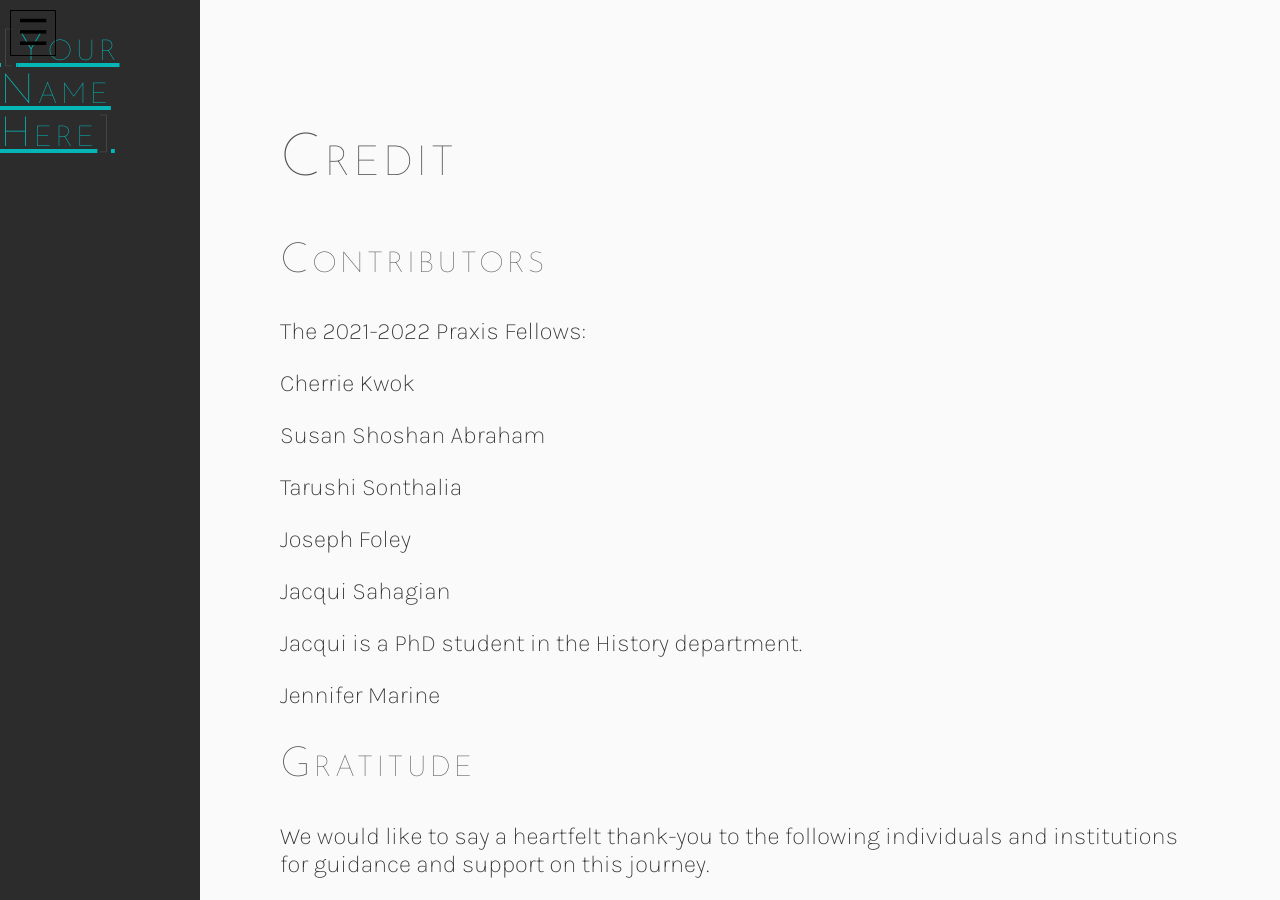
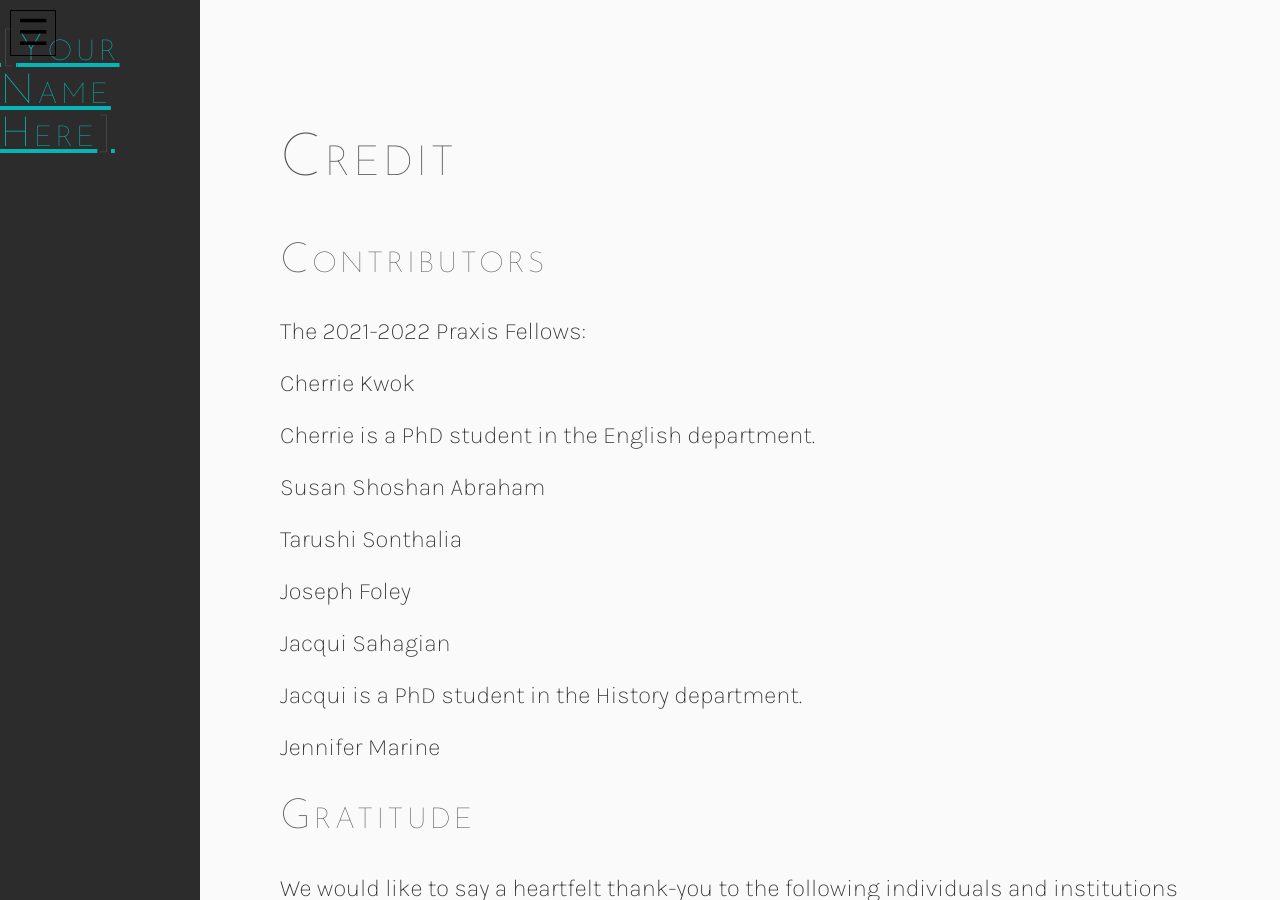
Before and after one commit to scholarslab/brackets, a Jekyll site: the page built from credits.html, in a window 1280 px wide and 900 px high. Built offline with Jekyll 4.4.1, drawn with Linux system fonts in a browser that asks for light colours.

Commit message:
Update credits.html
Added description. Will flesh it out once my own website is finished, this is just a placeholder.

```diff
--- a/credits.html
+++ b/credits.html
@@ -6,6 +6,7 @@ title: Credit
 <h1>Contributors</h1>
 <p>The 2021-2022 Praxis Fellows:</p>
 <p>Cherrie Kwok</p>
+<p>Cherrie is a PhD student in the English department.</p>
 <p>Susan Shoshan Abraham</p>
 <p>Tarushi Sonthalia</p>
 <p>Joseph Foley</p>
```
